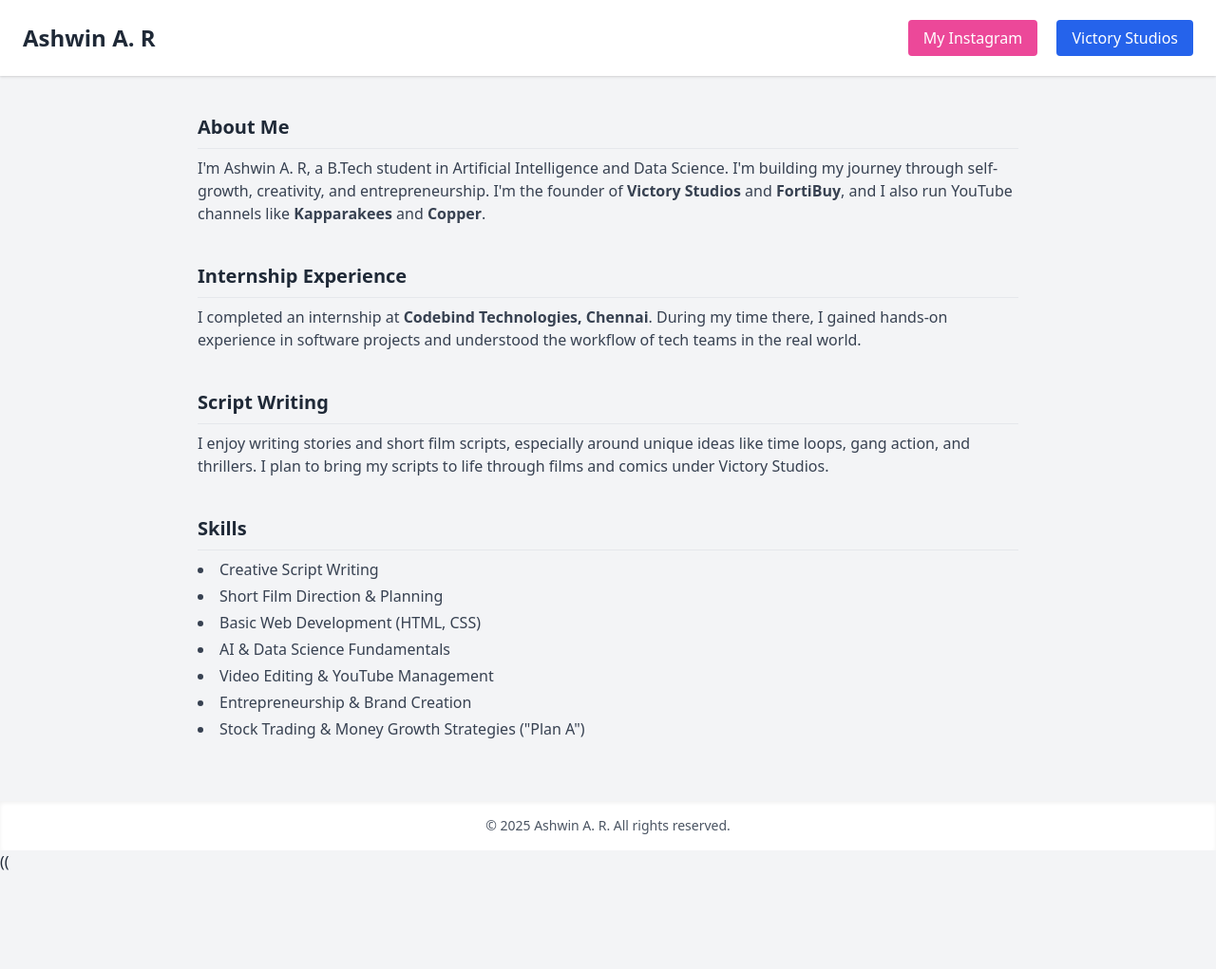
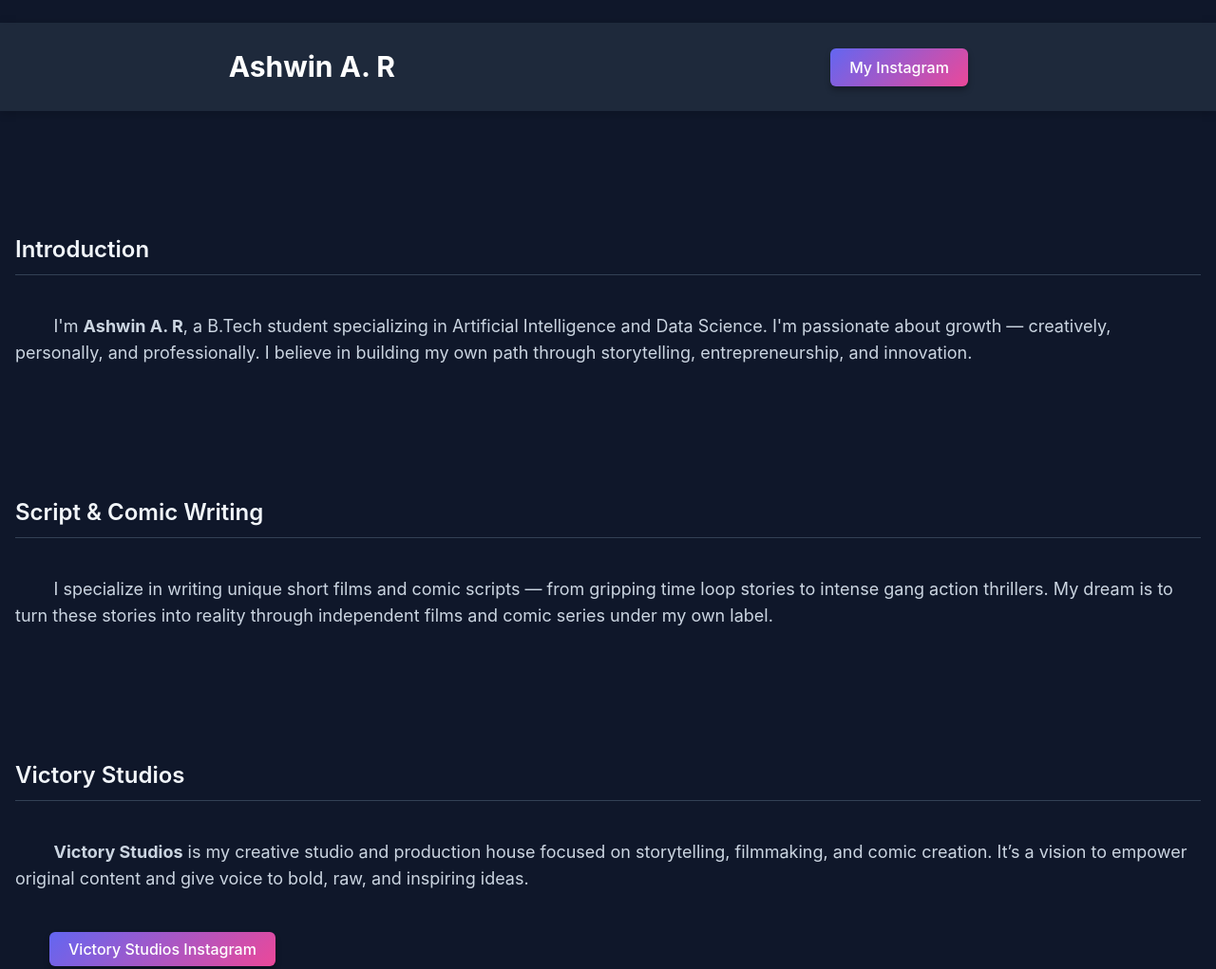
Before and after one commit to ashwinrockz01/Ash.-Web, a plain HTML site: page index.html in a window 1280 px wide. Shown: the top 1021 px of the page at 95% size. Before the commit the page ends 920 px from the top, so only its background shows below. Drawn offline with nearby package versions, Linux system fonts and the light colour scheme.

Commit message:
Add files via upload

```diff
--- a/index.html
+++ b/index.html
@@ -5,59 +5,55 @@
   <meta name="viewport" content="width=device-width, initial-scale=1.0" />
   <title>Ashwin A. R — Portfolio</title>
   <link href="https://cdn.jsdelivr.net/npm/tailwindcss@2.2.19/dist/tailwind.min.css" rel="stylesheet">
+  <link rel="stylesheet" href="style.css">
 </head>
-<body class="bg-gray-100 text-gray-800 font-sans">
-  <header class="bg-white shadow p-6 flex justify-between items-center">
-    <h1 class="text-2xl font-bold">Ashwin A. R</h1>
-    <div class="space-x-4">
-      <a href="https://www.instagram.com/_ashwin_rockz_._?igsh=ZDB6dDZ4c3dvN2px" target="_blank" class="bg-pink-500 text-white px-4 py-2 rounded hover:bg-pink-600 transition">My Instagram</a>
-      <a href="https://www.instagram.com/victory._.studios?igsh=MWduMHdya3N3YjQ2bA==" target="_blank" class="bg-blue-600 text-white px-4 py-2 rounded hover:bg-blue-700 transition">Victory Studios</a>
+<body>
+
+  <!-- Header -->
+  <header>
+    <h1>Ashwin A. R</h1>
+    <div class="button-group">
+      <a href="https://www.instagram.com/_ashwin_rockz_._?igsh=ZDB6dDZ4c3dvN2px" target="_blank" class="btn-gradient">My Instagram</a>
     </div>
   </header>
 
-  <main class="max-w-4xl mx-auto mt-10 px-4 space-y-10">
+  <!-- Main -->
+  <main>
 
     <section>
-      <h2 class="text-xl font-semibold border-b pb-2">About Me</h2>
-      <p class="mt-2 text-gray-700">
-        I'm Ashwin A. R, a B.Tech student in Artificial Intelligence and Data Science.
-        I'm building my journey through self-growth, creativity, and entrepreneurship.
-        I'm the founder of <strong>Victory Studios</strong> and <strong>FortiBuy</strong>, and I also run YouTube channels like <strong>Kapparakees</strong> and <strong>Copper</strong>.
+      <h2>Introduction</h2>
+      <p>
+        I'm <strong>Ashwin A. R</strong>, a B.Tech student specializing in Artificial Intelligence and Data Science. I'm passionate about growth — creatively, personally, and professionally. I believe in building my own path through storytelling, entrepreneurship, and innovation.
       </p>
     </section>
 
     <section>
-      <h2 class="text-xl font-semibold border-b pb-2">Internship Experience</h2>
-      <p class="mt-2 text-gray-700">
-        I completed an internship at <strong>Codebind Technologies, Chennai</strong>. During my time there, I gained hands-on experience in software projects and understood the workflow of tech teams in the real world.
+      <h2>Script & Comic Writing</h2>
+      <p>
+        I specialize in writing unique short films and comic scripts — from gripping time loop stories to intense gang action thrillers. My dream is to turn these stories into reality through independent films and comic series under my own label.
       </p>
     </section>
 
     <section>
-      <h2 class="text-xl font-semibold border-b pb-2">Script Writing</h2>
-      <p class="mt-2 text-gray-700">
-        I enjoy writing stories and short film scripts, especially around unique ideas like time loops, gang action, and thrillers. I plan to bring my scripts to life through films and comics under Victory Studios.
+      <h2>Victory Studios</h2>
+      <p>
+        <strong>Victory Studios</strong> is my creative studio and production house focused on storytelling, filmmaking, and comic creation. It’s a vision to empower original content and give voice to bold, raw, and inspiring ideas.
       </p>
-    </section>
-
-    <section>
-      <h2 class="text-xl font-semibold border-b pb-2">Skills</h2>
-      <ul class="mt-2 list-disc list-inside text-gray-700 space-y-1">
-        <li>Creative Script Writing</li>
-        <li>Short Film Direction & Planning</li>
-        <li>Basic Web Development (HTML, CSS)</li>
-        <li>AI & Data Science Fundamentals</li>
-        <li>Video Editing & YouTube Management</li>
-        <li>Entrepreneurship & Brand Creation</li>
-        <li>Stock Trading & Money Growth Strategies ("Plan A")</li>
-      </ul>
+      <div class="mt-6">
+        <a href="https://www.instagram.com/victory._.studios?igsh=MWduMHdya3N3YjQ2bA==" target="_blank" class="btn-gradient">Victory Studios Instagram</a>
+      </div>
     </section>
 
   </main>
 
-  <footer class="mt-16 bg-white text-center py-4 shadow-inner">
-    <p class="text-sm text-gray-600">© 2025 Ashwin A. R. All rights reserved.</p>
+  <!-- Footer -->
+  <footer>
+    <p>© 2025 Ashwin A. R. All rights reserved.</p>
   </footer>
+<!-- In <head> for CSS -->
+<link rel="stylesheet" href="style.css">
+
+<!-- Before </body> for JS -->
+<script src="script.js"></script>
 </body>
 </html>
-((
--- /dev/null
+++ b/style.css
@@ -0,0 +1,100 @@
+/* General */
+body {
+  background-color: #0f172a;
+  color: #f1f5f9;
+  font-family: 'Inter', sans-serif;
+  margin: 0;
+  padding: 0;
+}
+
+/* Header */
+header {
+  background-color: #1e293b;
+  padding: 1.5rem;
+  display: flex;
+  flex-direction: column;
+  justify-content: space-between;
+  align-items: center;
+  box-shadow: 0 2px 10px rgba(0, 0, 0, 0.2);
+}
+
+@media (min-width: 768px) {
+  header {
+    flex-direction: row;
+  }
+}
+
+header h1 {
+  font-size: 1.875rem;
+  font-weight: bold;
+  color: #ffffff;
+}
+
+header .button-group {
+  display: flex;
+  flex-wrap: wrap;
+  gap: 1rem;
+  justify-content: center;
+  margin-top: 1rem;
+}
+
+@media (min-width: 768px) {
+  header .button-group {
+    justify-content: flex-end;
+    margin-top: 0;
+  }
+}
+
+/* Buttons */
+.btn-gradient {
+  padding: 0.5rem 1.25rem;
+  border-radius: 0.375rem;
+  font-weight: 500;
+  color: #ffffff;
+  text-decoration: none;
+  background-image: linear-gradient(135deg, #6366f1, #ec4899);
+  box-shadow: 0 4px 6px rgba(0, 0, 0, 0.3);
+  transition: transform 0.2s ease-in-out;
+}
+
+.btn-gradient:hover {
+  transform: scale(1.05);
+}
+
+/* Main Content */
+main {
+  max-width: 80rem;
+  margin: 2.5rem auto;
+  padding: 1rem;
+}
+
+section {
+  margin-bottom: 4rem;
+}
+
+section h2 {
+  font-size: 1.5rem;
+  font-weight: 600;
+  border-bottom: 1px solid #334155;
+  padding-bottom: 0.5rem;
+}
+
+section p {
+  margin-top: 1rem;
+  color: #cbd5e1;
+  font-size: 1.125rem;
+  line-height: 1.75rem;
+}
+
+/* Footer */
+footer {
+  margin-top: 5rem;
+  background-color: #1e293b;
+  text-align: center;
+  padding: 1.5rem 0;
+}
+
+footer p {
+  font-size: 0.875rem;
+  color: #94a3b8;
+}
```
Lines whose indentation alone changed are shown as unchanged.
